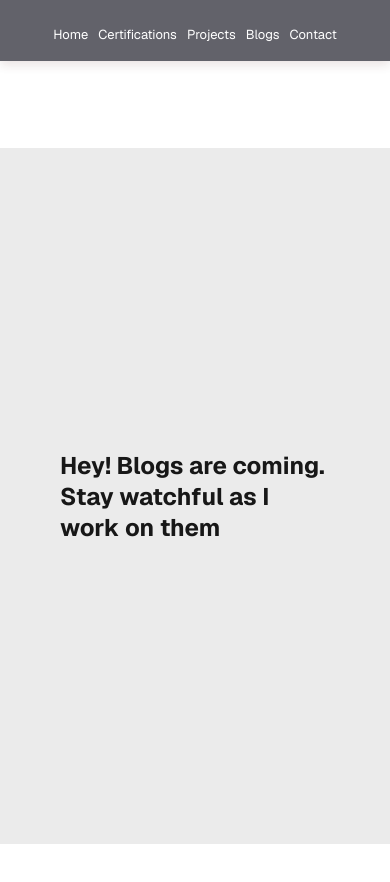
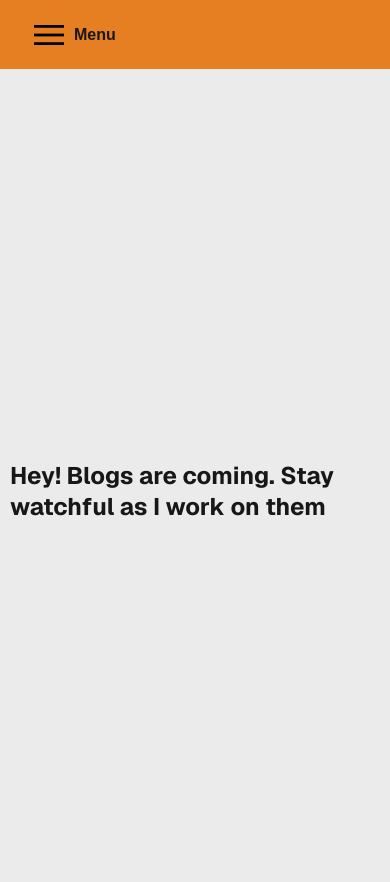
Before and after one commit to Cokode/collinssection, a Next.js app: page /blogs in a window 390 px wide. Shown: the top 882 px of the page. Before the commit the page ends 844 px from the top, so only its background shows below. Built offline with nearby package versions, Linux system fonts and the light colour scheme; a web font is replaced by a local one.

Commit message:
Refactored Components, Added: Mobile Navigation, Fixed: padding issue

```diff
--- a/package.json
+++ b/package.json
@@ -10,6 +10,7 @@
     "lint": "next lint"
   },
   "dependencies": {
+    "material-symbols": "^0.28.2",
     "next": "15.1.7",
     "react": "^19.0.0",
     "react-dom": "^19.0.0",
--- a/src/app/(navs)/navStyle.module.css
+++ b/src/app/(navs)/navStyle.module.css
@@ -8,14 +8,38 @@
   --button-secondary-hover: #f2f2f2;
 
   display: grid;
-  grid-template-rows: 80px 1fr;
+  grid-template-rows: auto 1fr; /* Adjust for dynamic height */
+  align-items: center; /* Ensure content stretches if stretch is used*/
+  justify-items: center;
+  height: 100vh; /* Ensure it takes full screen */
+  gap: 0;
+  font-family: var(--font-geist-sans);
+  /* padding-top: 3em; Remove extra padding */
+}
+
+.main a {
+  color:blue;
+  font-weight: 700;
+  padding: 2em;
+}
+
+.main a:hover {
+  color:rgb(57, 57, 136);
+  text-decoration: underline;
+}
+.main {
+  display: flex;
+  flex-direction: column;
   align-items: center;
-  justify-items: center;
-  min-height: 100svh;
-  gap: 20px;
-  font-family: var(--font-geist-sans);
+  justify-content: center;
+  /* gap: 62px; */
+  width: 100%;
+  height: 100%;
+  grid-row-start: 2;
 
-  padding-top: 3em;
+  margin-top: 0;
+  padding: 20px  60px;
+  background-color: rgba(var(--gray-rgb), 0.08);
 }
 
 @media (prefers-color-scheme: dark) {
@@ -39,43 +63,52 @@
   .certButton {
     color: #ccc;
   }
+
+  .main a {
+    color: blue;;
+    font-weight: 700;
+    padding: 2em;
   }
+}
+
+@media (max-width: 786px) {
+  /* .page {
+    grid-template-rows: 0px 1fr; /* Adjust for dynamic height
+  } */
 
   .main {
     display: flex;
     flex-direction: column;
     align-items: center;
     justify-content: center;
-  /* gap: 62px; */
     width: 100%;
     height: 100%;
     grid-row-start: 2;
-
-  margin-top: 0em;
-  padding: 20px  60px;
-  background-color: rgba(var(--gray-rgb), 0.08);
+    margin-top: 0;
+    padding: 0; /* Remove padding */
+    overflow: hidden;
+    padding: 0px 10px;
   }
 
   .iframe {
+    width: 100%;
+    height: 100%;
+    margin: 0;
+  }
+}
+
+.iframe {
+  /* display: flex; */
   width: 100%; /* Make iframe take full width */
-  height: 100svh; /* Full screen height */
+  height: 100%; /* Full screen height */
   border: none; /* Remove default border */
   margin-bottom: 0; /* Remove unnecessary spacing */
-}
-
-.main a {
-  color: var(--font-hover-color);
-  font-weight: 700;
-}
-
-.main a:hover {
-  color:blue;
-  text-decoration: underline;
+  display: block;
 }
 
 .certContainer {
   display: flex;
-  gap: 16px;
+  /* gap: 16px; */
   margin-top: 0.2em;
   background-color: rgba(var(--gray-rgb), 0.05);
   width: 100%;
--- a/src/app/components/footer.js
+++ b/src/app/components/footer.js
@@ -17,7 +17,7 @@ export default function Footer () {
           width={16}
           height={16}
         />
-        Welcome to my portfolio! This web page is under construction, soon you can explore some of my certifications, projects, and blogs.
+        Welcome to my portfolio! This web page is under construction, soon you can explore my certifications, projects, and blogs.
       </a>
     </footer>
   );
--- a/src/app/components/header.js
+++ b/src/app/components/header.js
@@ -1,11 +1,68 @@
+"use client";
+import "material-symbols";
+import React, { useEffect, useState } from "react";
+
 import Link from "next/link";
 import "@/app/globals.css";
 import { geistSans } from "../../../public/fonts/fonts";
+import NavMenu from "./menu";
+
+let scrollEndPos = 0;
 
 export default function Header() {
+  const [scrollY, setScrollY] = useState(0);
+  const [isDesktop, setIsDesktop] = useState(false);
+  const [showNav, setShowNav] = useState(false);
+
+  useEffect(() => {
+    const checkScreenSize = () => {
+      setIsDesktop(window.innerWidth >= 1224);
+    };
+
+    checkScreenSize(); // Initial check
+    window.addEventListener("resize", checkScreenSize);
+    return () => window.removeEventListener("resize", checkScreenSize);
+  }, []);
+
+
+  // Use effect to control how the Nav displays on scroll event.
+  // To be implemented in full
+  useEffect(() => {
+    const headercontainer = document.querySelector(".mainHeader");
+
+    addEventListener("scroll", (event) => {
+
+      if (scrollEndPos > window.scrollY) {
+
+        /*
+          In this line write code to position the Nav bar to top
+          on user attempt to scroll up the document.
+
+        */
+       // window.alert("Hey! you tried to scroll back up?");
+      }
+
+      console.log("scrollEndPos :", scrollEndPos);
+    });
+
+    addEventListener("scrollend", (event) => {
+      scrollEndPos = window.scrollY;
+    });
+
+  }, []);
+
+  // Function to toggle nav display open/close
+  // when called by the onclick event
+  const openNav = () => {
+    setShowNav(!showNav);
+  };
+
   return (
-
-    <header>
+    <>
+      {
+        isDesktop?
+          (
+            <div className="mainHeader">
               <nav className={`${geistSans.className} antialiased`}>
                 <Link href="/">Home</Link>
                 <Link href="/certifications">Certifications</Link>
@@ -13,6 +70,23 @@ export default function Header() {
                 <Link href="/blogs">Blogs</Link>
                 <Link href="#">Contact</Link>
               </nav>
-    </header>
+            </div>
+          )
+          :
+          (
+
+            <div className='mainHeader'>
+              { showNav ?
+                  <span onClick={openNav} id="hamburger" className="material-symbols-outlined">menu_open</span>
+                  :
+                  <span onClick={openNav} className="material-symbols-outlined">menu</span>
+              }
+              <h4>Menu</h4>
+            </div>
+          )
+
+      }
+    {showNav && <NavMenu /> }
+    </>
   );
 }
--- a/src/app/components/pdfFrame.js
+++ b/src/app/components/pdfFrame.js
@@ -1,17 +1,13 @@
 import React from "react";
 
-export default function PdfFrame({title, desc, src, frameStyle}) {
-
+export default function PdfFrame({ title, desc, src, frameStyle }) {
   return (
     <>
       <iframe
         title={title}
-        allowFullScreen
         loading="lazy"
         src={src}
         className={frameStyle}
-        height={"auto"}
-        width={"auto"}
       />
       <a target="_blank" href={src} download={src} >{desc}</a>
     </>
--- a/src/app/globals.css
+++ b/src/app/globals.css
@@ -1,6 +1,7 @@
 :root {
   --background: #ffffff;
   --foreground: #171717;
+  --image-background-color: #193754;
 }
 
 @media (prefers-color-scheme: dark) {
@@ -30,6 +31,18 @@ body {
   margin: 0;
 }
 
+.mainHeader {
+  /* flex: content; */
+  display: flex;
+  flex-direction: row;
+  background-color: #e67e22;
+  padding: .06em 0em .05em 0em;
+  align-items: center;
+  /* position: fixed;
+  top: 0;
+  left: 0; */
+}
+
 a {
   color: inherit;
   text-decoration: none;
@@ -41,13 +54,8 @@ a {
   }
 }
 
-
-
 /* START FROM HERE */
 nav {
- position: fixed;
- top: 0;
- left: 0;
  width: 100%;
  background-color: #000000;
  color: white;
@@ -58,6 +66,7 @@ nav {
  box-shadow: 0px 4px 10px rgba(99, 50, 50, 0.2);
  z-index: 1000;
  opacity: 0.7;
+
 }
 
 /* nav a {
@@ -73,14 +82,14 @@ nav a:hover {
 }
 
 
-
 @media (max-width: 480px) {
   nav {
     gap: 15;
     padding: 5;
     justify-content: left;
     flex-wrap: wrap;
-    background-color: rgb(32, 32, 44);
+    background-color: #000000;
+    /* background-color: var(--image-background-color); */
   }
 
   nav a {
@@ -91,6 +100,12 @@ nav a:hover {
   nav a:hover {
     color: #d3a50e;
     font-size: 13.2px;
+  }
+
+  .mainHeader {
+    flex: content;
+    background-color: #e67e22;
+    padding: .6em 0em .6em 1.5em;
   }
 }
 
@@ -153,3 +168,10 @@ nav a:hover {
     text-shadow: #ededed;
   }
 }
+
+.mainHeader > span {
+
+  font-size: 40px;
+  color: #000000;
+  padding: 5px;
+}
--- a/src/app/layout.js
+++ b/src/app/layout.js
@@ -1,4 +1,5 @@
-import { Geist, Geist_Mono } from "next/font/google";
+
+import { Geist, Geist_Mono} from "next/font/google";
 import "@/app/globals.css";
 import Header from "./components/header";
 
--- a/src/app/page.js
+++ b/src/app/page.js
@@ -1,9 +1,9 @@
-import Image from "next/image";
 import styles from "./page.module.css";
 import MyHome from "./components/myHome";
 import Footer from "./components/footer";
 
 export default function HomePage() {
+
 
   return (
     <div className={styles.page}>
--- a/src/app/page.module.css
+++ b/src/app/page.module.css
@@ -5,6 +5,8 @@
 
   --button-primary-hover: #383838;
   --button-secondary-hover: #f2f2f2;
+
+  --image-background-color: #193754;
 
   display: grid;
   grid-template-rows: 10px 1fr 20px;
@@ -57,6 +59,7 @@ a.secondary {
   display: flex;
   align-items: center;
   gap: 8px;
+  /* text-align: center; */
 }
 
 .footer img {
@@ -83,8 +86,9 @@ a.secondary {
 
 @media (max-width: 600px) {
   .page {
-    padding: 32px;
+    padding: 0px 32px ;
     padding-bottom: 80px;
+    grid-template-rows: 0px 1fr 20px;
   }
 
   .main {
@@ -133,7 +137,7 @@ a.secondary {
 .section {
   margin-top: 2em;
   width: "100%";
-  background-color: #193754;
+  background-color: var(--image-background-color);
   height: "auto";
   border-radius: 2em;
 }
```
Also changed, not shown: src/app/(navs)/certifications/page.js (+25 -6 lines), src/app/components/certMenu.js (+2 -5 lines), 1 other file (tests, documents, lock files or other folders). Lines whose indentation alone changed are shown as unchanged.
